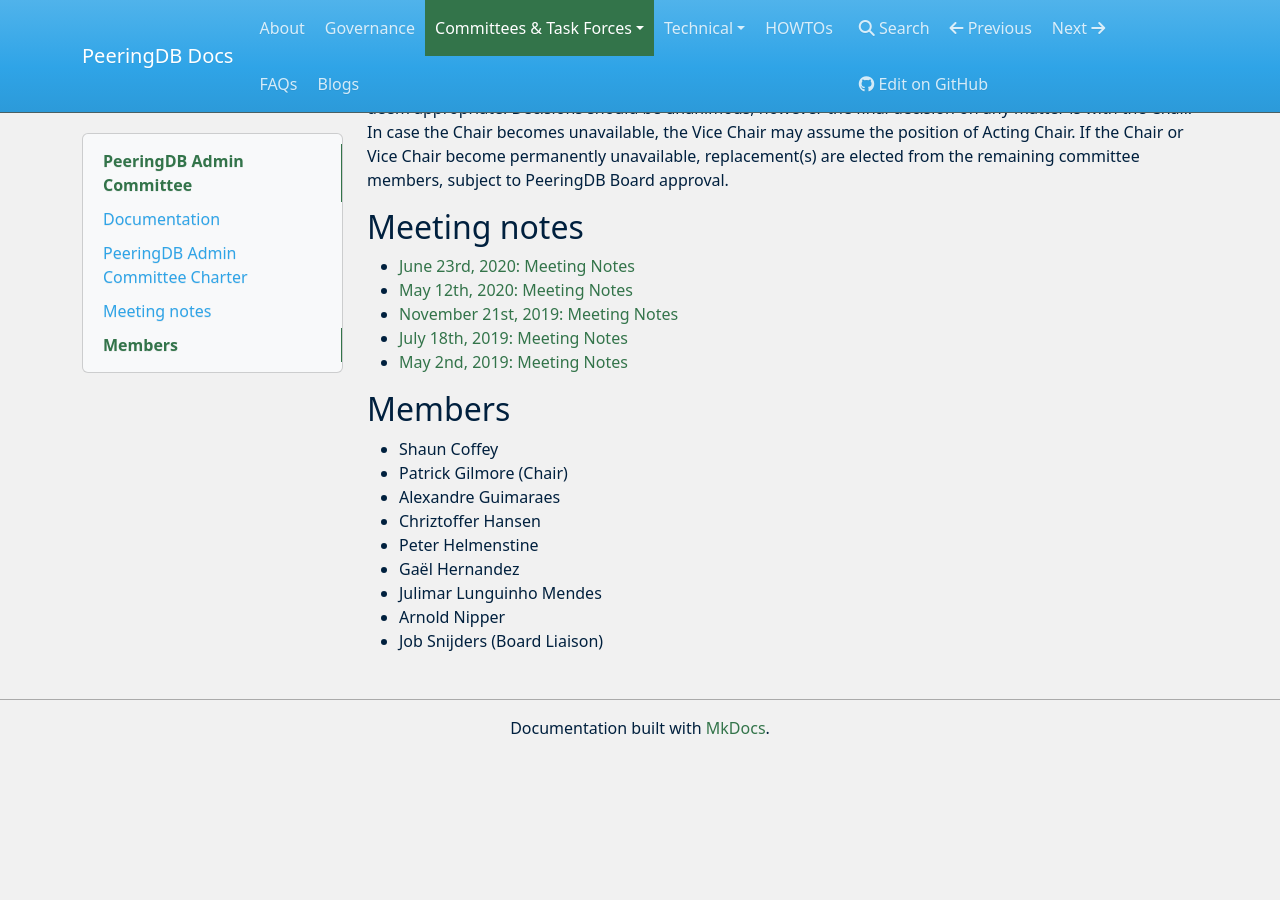
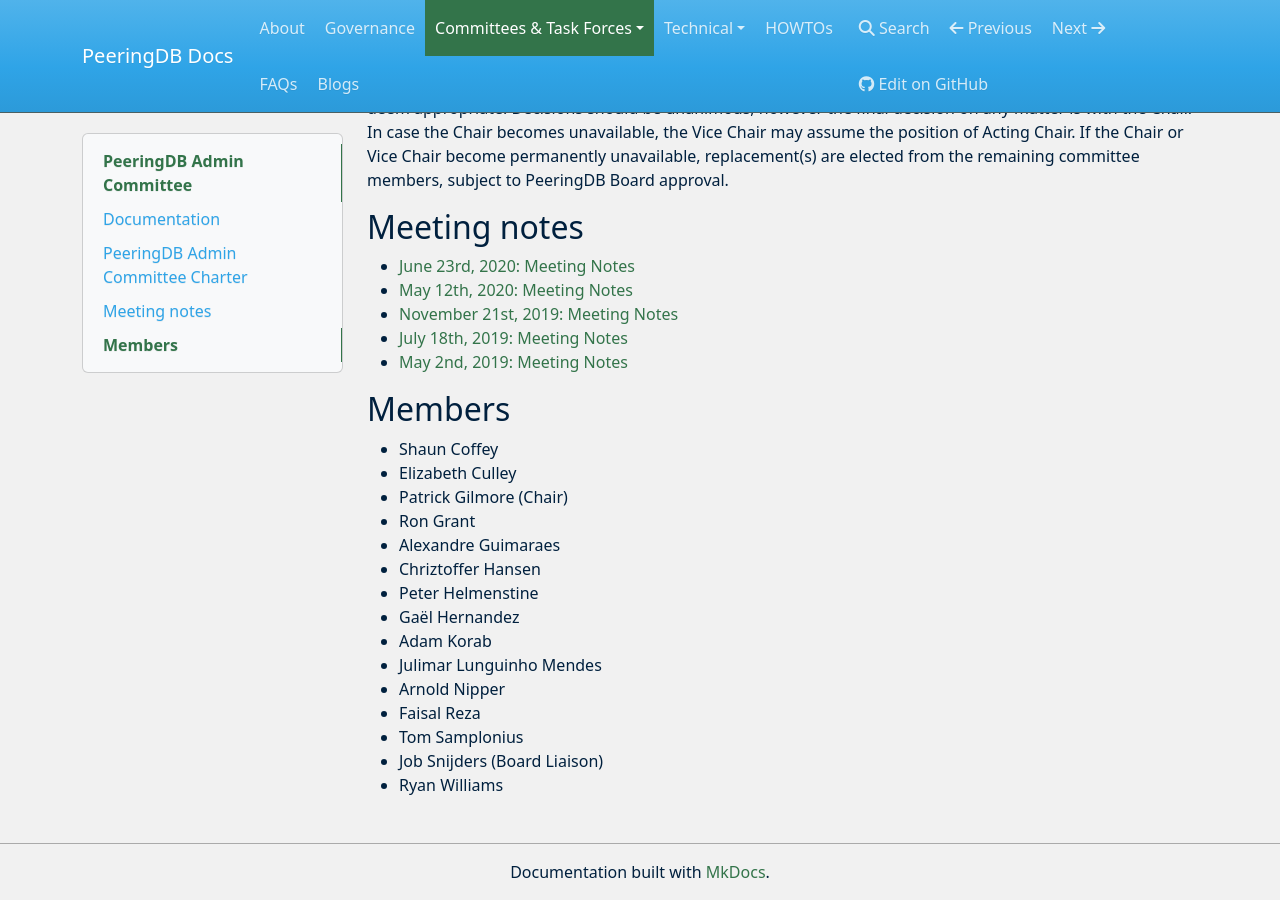
Before and after one commit to peeringdb/docs, an MkDocs documentation site: the page built from docs/committee/admin/index.md, in a window 1280 px wide and 900 px high, scrolled down 2017 px. Built offline with MkDocs 1.6.1, drawn with Linux system fonts in a browser that asks for light colours; nearby versions of some CDN libraries; before the commit the page ends 2773 px from its top, so only the background shows below that.

Commit message:
Added new AC members.

```diff
--- a/docs/committee/admin/index.md
+++ b/docs/committee/admin/index.md
@@ -19,11 +19,17 @@
 
 ## Members
 - Shaun Coffey
+- Elizabeth Culley
 - Patrick Gilmore (Chair)
+- Ron Grant
 - Alexandre Guimaraes
 - Chriztoffer Hansen
 - Peter Helmenstine
 - Gaël Hernandez
+- Adam Korab
 - Julimar Lunguinho Mendes
 - Arnold Nipper
+- Faisal Reza
+- Tom Samplonius
 - Job Snijders (Board Liaison)
+- Ryan Williams
```
